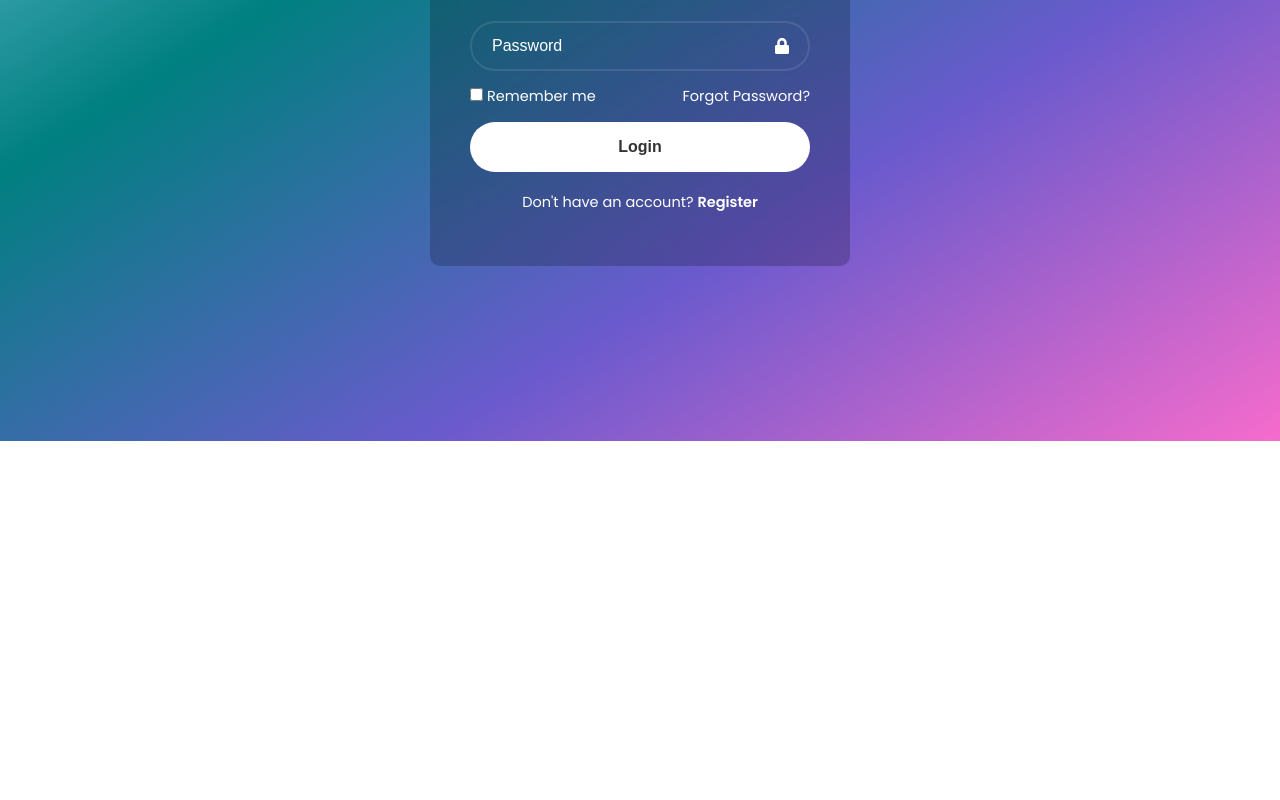
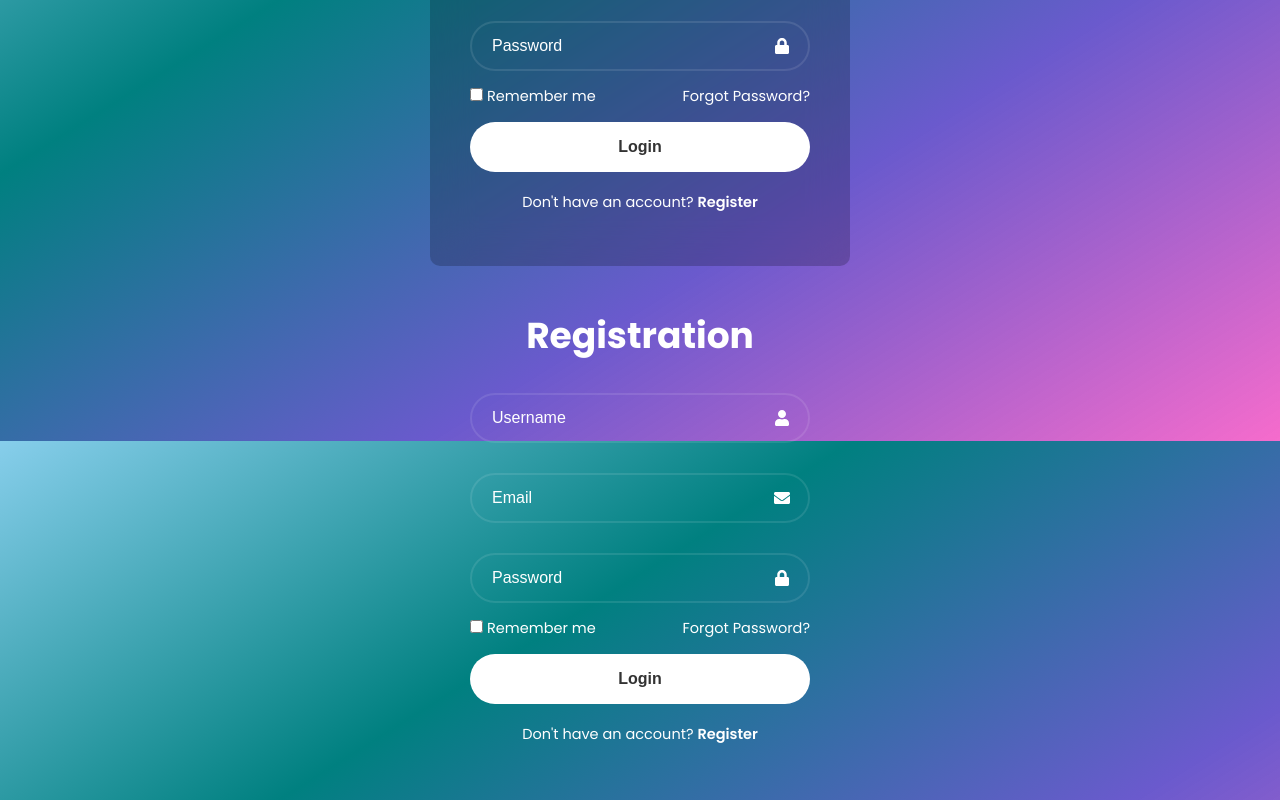
Before and after one commit to abd-005/login-registration, a React (Create React App) app: page / in a window 1280 px wide. Shown: the part 359-1159 px from the top of the page. Before the commit the page ends 800 px from the top, so only its background shows below. Built offline with nearby package versions, Linux system fonts and the light colour scheme.

Commit message:
Commit Change

```diff
--- a/src/App.js
+++ b/src/App.js
@@ -1,6 +1,6 @@
 import logo from './logo.svg';
 import './App.css';
-import LoginRegister from './Components/Assets/LoginRegiser/LoginRegister';
+import LoginRegister from './Components/Assets/LoginRegister/LoginRegister';
 
 function App() {
   return (
--- a/src/Components/Assets/LoginRegiser/LoginRegister.jsx
+++ b/src/Components/Assets/LoginRegister/LoginRegister.jsx
@@ -27,6 +27,32 @@ const LoginRegister = () =>{
                     </div>
                 </form>
             </div>
+            <div className="form-box registration">
+                <form action="">
+                    <h1>Registration</h1>
+                    <div className="input-box">
+                        <input   type="text" placeholder='Username' required/>
+                        <FaUser className='icon'/>
+                    </div>
+                    <div className="input-box">
+                        <input   type="email" placeholder='Email' required/>
+                        <FaEnvelope  className='icon'/>
+                    </div>
+                    <div className="input-box"><input type="password" placeholder='Password' required/>
+                    <FaLock className='icon'/>
+                    </div>
+                    <div className="remember-forgot">
+                        <label><input type="checkbox"/>Remember me</label>
+                        <a href="#">Forgot Password?</a>
+                    </div>
+                    <button type="submit">Login</button>
+
+                    <div className="register-link">
+                        <p>Don't have an account? <a href="#">Register</a></p>
+
+                    </div>
+                </form>
+            </div>
         </div>
     );
 };
```
Also changed, not shown: src/Components/Assets/LoginRegister/LoginRegister.css (renamed from src/Components/Assets/LoginRegiser/LoginRegister.css).
